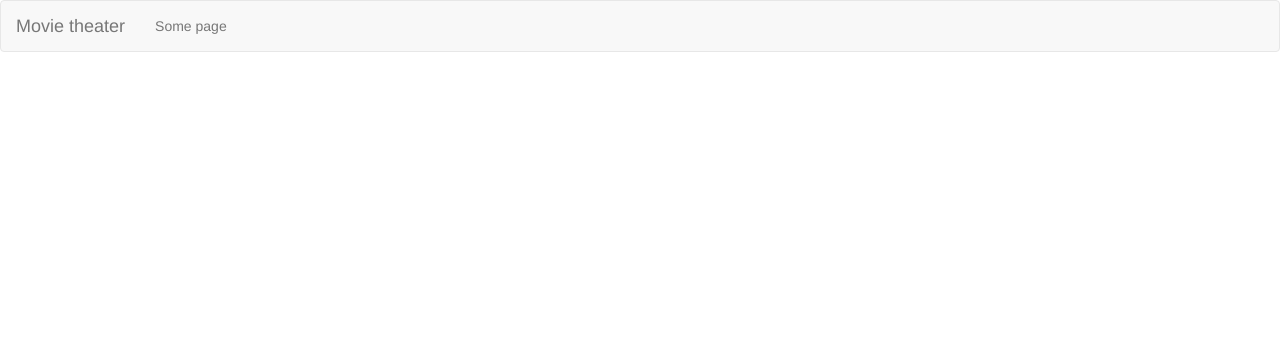
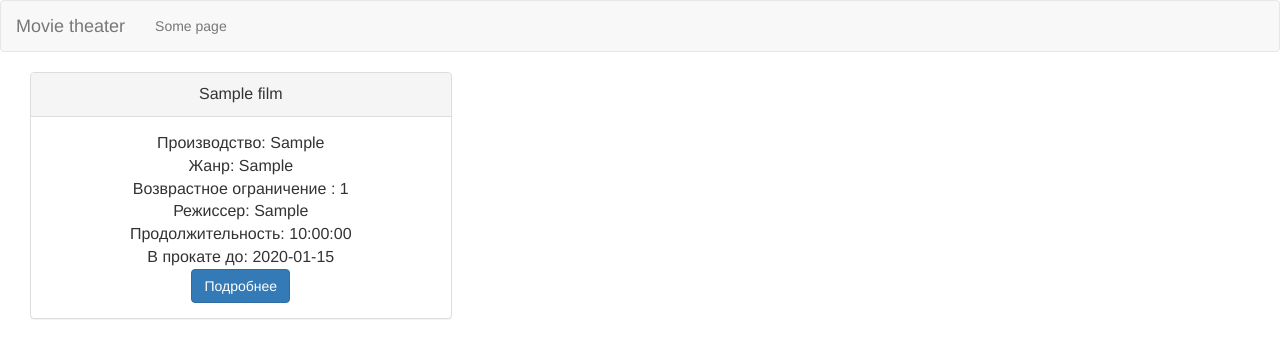
Before and after one commit to Boykooo/MovieTheater, a PHP site: page /view/film.php?id=1 in a window 1280 px wide. Shown: the top 358 px of the page. Run offline with PHP 8.4, Linux system fonts and the light colour scheme; tables that the repository leaves empty hold one stand-in row (values such as "Sample post").

Commit message:
Output specific film

```diff
--- a/controller/FilmController.php
+++ b/controller/FilmController.php
@@ -52,4 +52,30 @@ class FilmController
 
         return $films;
     }
+
+    public function getOneFilm($id) {
+        $query = "select * from film where id = $id";
+        $stmt = $this->conn->prepare($query);
+        $stmt->execute();
+
+        $row = $stmt->fetch(PDO::FETCH_ASSOC);
+        $film = null;
+        if ($row != null) {
+            $film = array(
+                "id" => $row['id'],
+                "name" => $row['name'],
+                "start_date" => $row['start_date'],
+                "end_date" => $row['end_date'],
+                "pg" => $row['pg'],
+                "director" => $row['director'],
+                "stars" => $row['stars'],
+                "genre" => $row['genre'],
+                "duration" => $row['duration'],
+                "description" => $row['description'],
+                "production" => $row['production']
+            );
+        }
+
+        return $film;
+    }
 }
--- a/view/film.php
+++ b/view/film.php
@@ -17,21 +17,34 @@ require "../controller/FilmController.php";
 ?>
 <?php
 $filmController = new FilmController();
-$films = $filmController->getFilms();
-$id =  $_GET["id"];
+$id = $_GET["id"];
+$film = $filmController->getOneFilm($id);
 ?>
 
 <div class="container-fluid" style="margin: 0;">
-
+    <div class=" col-md-10">
+        <div class="film">
+            <div class="panel panel-default col-md-5">
+                <div class="panel-heading"><?php echo $film['name'] ?></div>
+                <div class="panel-body">
+                    Производство: <?php echo $film['production'] ?> <br/>
+                    Жанр: <?php echo $film['genre'] ?> <br/>
+                    Возврастное ограничение : <?php echo $film['pg'] ?> <br/>
+                    Режиссер: <?php echo $film['director'] ?> <br/>
+                    Продолжительность: <?php echo $film['duration'] ?> <br/>
+                    В прокате до: <?php echo $film['end_date'] ?> <br/>
+                    <form action="film.php" method="GET">
+                        <input type="hidden" name="id" value="<?php echo $film["id"] ?>">
+                        <button class="btn btn-primary">
+                            Подробнее
+                        </button>
+                    </form>
+                </div>
+            </div>
+            <div class="col-md-1"></div>
+        </div>
+    </div>
 </div>
-
-<?php
-
-//$filmController = new FilmController();
-//
-//echo json_encode($filmController->getFilms(), JSON_UNESCAPED_UNICODE);
-//
-?>
 
 </body>
 </html>
```
